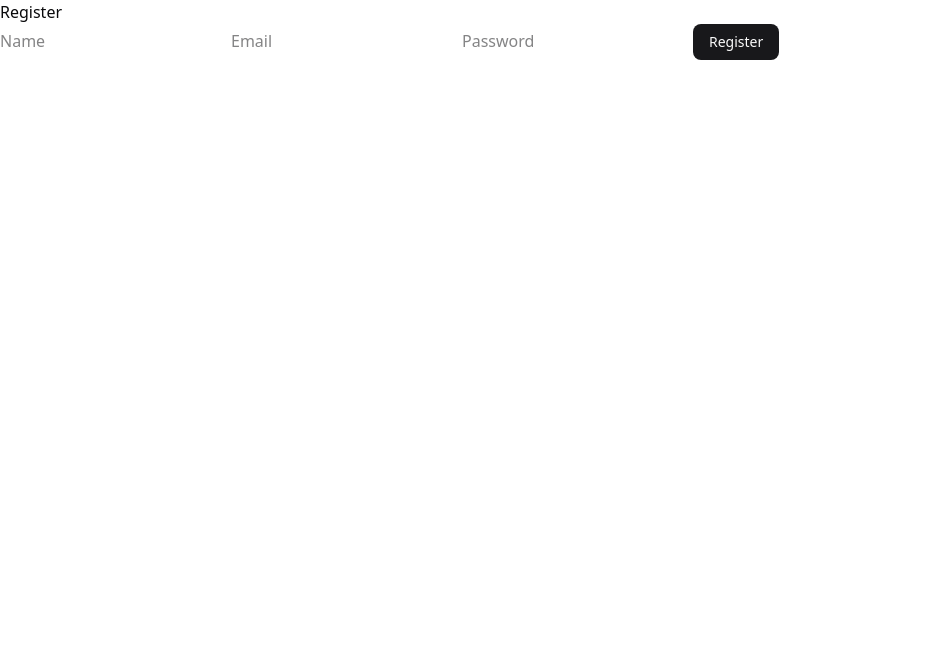
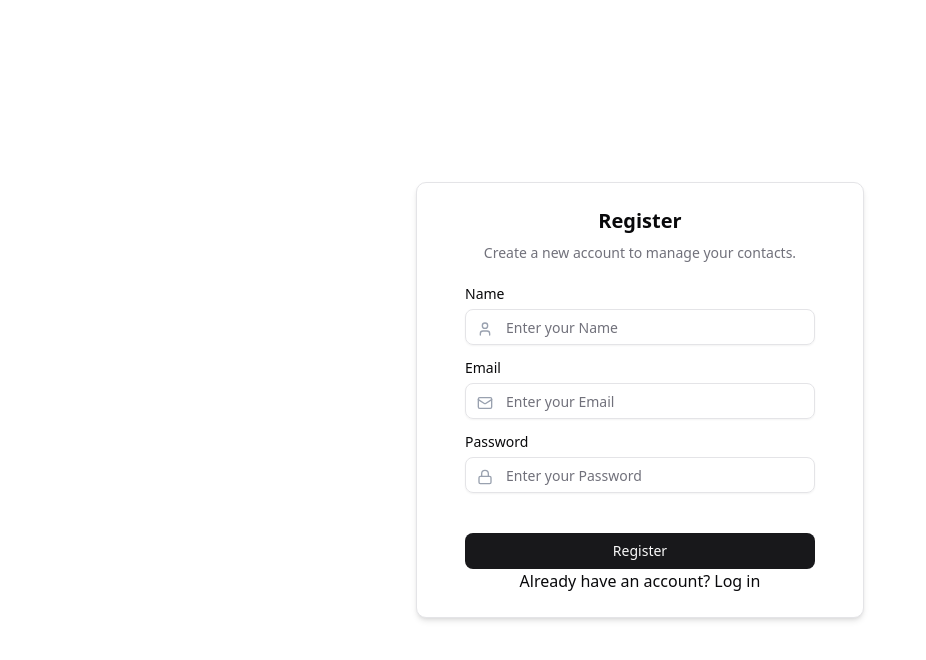
Before and after one commit to spiceyourcode/contact_manager, a React (Vite) app in the folder frontend/: page /register in a window 1280 px wide. Shown: the top 660 px of the page, without its empty margins (0-926 px from the left). Built offline with nearby package versions, Linux system fonts and the light colour scheme.

Commit message:
Modifying the login and register pages to have a beautiful ui

```diff
--- a/frontend/src/pages/Login.jsx
+++ b/frontend/src/pages/Login.jsx
@@ -1,33 +1,96 @@
 import { useState } from "react";
 import authService from "@/api/authService.js";
 import useAuth from "@/hooks/useAuth.js";
-import {useNavigate} from "react-router-dom";
-import { Button } from "@/components/ui/Button";
+import { useNavigate } from "react-router-dom";
+import { Button } from "@/components/ui/button";
+import { Card, CardContent, CardDescription, CardFooter, CardHeader, CardTitle } from "@/components/ui/card";
+import { Input } from "@/components/ui/input";
+import { Label } from "@/components/ui/label";
+import { Mail, Lock, LogIn } from "lucide-react";
+import { toast } from "sonner";
 
-function Login(){
+
+function Login() {
     const [email, setEmail] = useState("");
     const [password, setPassword] = useState("");
-    const {login} =useAuth();
-    const navigate =useNavigate();
+    const { login } = useAuth();
+    const navigate = useNavigate();
 
     const submit = async (e) => {
         e.preventDefault();
         try {
-            const res = await authService.loginUser({email, password});
+            const res = await authService.loginUser({ email, password });
             login(res.data.token, res.data.user);
             navigate("/contacts");
+            toast.success(`Welcome Back ${res.data.user.username}`);
         } catch (error) {
             console.error('Login failed:', error);
-            alert('Login failed. Please check your credentials and try again.');
+            // alert('Login failed. Please check your credentials and try again.');
+            toast.error("Login failed. Please check your credentials and try again.");
         }
     }
-    return(
-        <form onSubmit={submit}>
-            <h2>Login</h2>
-            <input placeholder="email" value = {email} onChange={e =>{setEmail(e.target.value)}}/>
-            <input placeholder="password" value = {password} onChange={e =>{setPassword(e.target.value)}}/>
-            <Button type="submit">Login</Button>
-        </form>
+    return (
+        <div className="flex min-h-svh w-full items-center justify-center p-6 md:p-10">
+            <div className="w-full max-w-sm">
+                <Card className="shadow-lg">
+                    <CardHeader className="space-y-1">
+                        <CardTitle className="text-2xl font-bold text-center">Welcome Back</CardTitle>
+                        <CardDescription className="text-center">
+                            Enter your credentials to access your account
+                        </CardDescription>
+                    </CardHeader>
+                    <form onSubmit={submit}>
+                        <CardContent className="space-y-4">
+                            <div className="space-y-2">
+                                <Label htmlFor="email">Email</Label>
+                                <div className="relative">
+                                    <Mail className="absolute left-3 top-3 h-4 w-4 text-gray-400" />
+                                    <Input
+                                        id="email"
+                                        type="email"
+                                        placeholder="Enter your email"
+                                        value={email}
+                                        onChange={e => setEmail(e.target.value)}
+                                        className="pl-10"
+                                        required
+                                    />
+                                </div>
+                            </div>
+                            <div className="space-y-2">
+                                <Label htmlFor="password">Password</Label>
+                                <div className="relative">
+                                    <Lock className="absolute left-3 top-3 h-4 w-4 text-gray-400" />
+                                    <Input
+                                        id="password"
+                                        type="password"
+                                        placeholder="Enter your password"
+                                        value={password}
+                                        onChange={e => setPassword(e.target.value)}
+                                        className="pl-10"
+                                        required
+                                    />
+                                </div>
+                            </div>
+                        </CardContent>
+                        <CardFooter >
+                            <CardContent className="flex flex-col items-center flex-nowrap w-full" >
+                                <Button type="submit" className="w-full mt-8 mb-2" size="lg">
+                                    <LogIn className="mr-2 h-4 w-4" />
+                                    Log In
+                                </Button>
+
+                                <div className="text-center text-sm text-gray-500">
+                                    <span className="mb-2">Don't have an account? </span>
+                                    <a href="/register" className="text-primary font-medium">
+                                        Register
+                                    </a>
+                                </div>
+                            </CardContent>
+                        </CardFooter>
+                    </form>
+                </Card>
+            </div>
+        </div>
     );
 
 }
--- a/frontend/src/pages/Register.jsx
+++ b/frontend/src/pages/Register.jsx
@@ -1,25 +1,97 @@
 import { useState } from "react";
 import authService from "../api/authService.js";
-import {useNavigate} from "react-router-dom";
+import { useNavigate } from "react-router-dom";
 import { Button } from "../components/ui/Button";
+import {
+    Card,
+    CardContent,
+    CardFooter,
+    CardDescription,
+    CardHeader,
+    CardTitle,
+} from "../components/ui/Card";
+import { Input } from "@/components/ui/input";
+import { Label } from "@/components/ui/label";
+import { Mail, Lock, LogIn, User } from "lucide-react";
+import { toast } from "sonner";
 
 export default function Register() {
     const [form, setForm] = useState({});
     const navigate = useNavigate();
 
-    const submit = async(e)=>{
+    const submit = async (e) => {
         e.preventDefault();
         await authService.registerUser(form);
         navigate("/login");
+        toast.success("Registration successful! Please log in to continue.");
     };
 
-    return(
-        <form onSubmit={submit}>
-            <h2>Register</h2>
-            <input placeholder="Name" onChange={e =>{setForm({...form, name: e.target.value})}} />
-            <input placeholder="Email" onChange={e =>{setForm({...form, email: e.target.value})}} />
-            <input placeholder="Password" onChange={e =>{setForm({...form, password: e.target.value})}} />
-            <Button type="submit">Register</Button>
-        </form>
+    return (
+        <div className="min-h-svh w-full flex items-center justify-center p-6 md:p-10">
+            <div className="w-full max-w-md">
+                <Card className="bg-white shadow-md rounded-lg p-6">
+                    <CardHeader>
+                        <CardTitle className="text-center text-xl ">Register</CardTitle>
+                        <CardDescription className="text-center">
+                            Create a new account to manage your contacts.
+                        </CardDescription>
+                    </CardHeader>
+
+                    <form onSubmit={submit}>
+                        <CardContent>
+                            <div className="mb-4 space-y-2">
+                                <Label htmlFor="name">Name</Label>
+                                <div className="relative">
+                                    <User className="absolute left-3 top-3 h-4 w-4 text-gray-400" />
+                                    <Input
+                                        placeholder="Enter your Name"
+                                        onChange={(e) => {
+                                            setForm({ ...form, name: e.target.value });
+                                        }}
+                                        className="pl-10"
+                                    />
+                                </div>
+                            </div>
+                            <div className="mb-4 space-y-2">
+                                <Label htmlFor="email">Email</Label>
+                                <div className="relative">
+                                    <Mail className="absolute left-3 top-3 h-4 w-4 text-gray-400" />
+                                    <Input
+                                        placeholder="Enter your Email"
+                                        onChange={(e) => {
+                                            setForm({ ...form, email: e.target.value });
+                                        }}
+                                        className="pl-10"
+                                    />
+                                </div>
+                            </div>
+                            <div className="mb-4 space-y-2">
+                                <Label htmlFor="password">Password</Label>
+                                <div className="relative">
+                                    <Lock className="absolute left-3 top-3 h-4 w-4 text-gray-400" />
+                                    <Input
+                                        placeholder="Enter your Password"
+                                        onChange={(e) => {
+                                            setForm({ ...form, password: e.target.value });
+                                        }}
+                                        className="pl-10"
+                                    />
+                                </div>
+                            </div>
+                        </CardContent>
+                    </form>
+
+                    <CardFooter className="flex justify-center items-center flex-col">
+                        <Button className = "w-full" type="submit">Register</Button>
+                        <p className="text-center">
+                            Already have an account?{"     "}
+                            <a href="/login" className="font-medium">
+                                Log in
+                            </a>
+                        </p>
+                    </CardFooter>
+                </Card>
+            </div>
+        </div>
     );
 }
```
